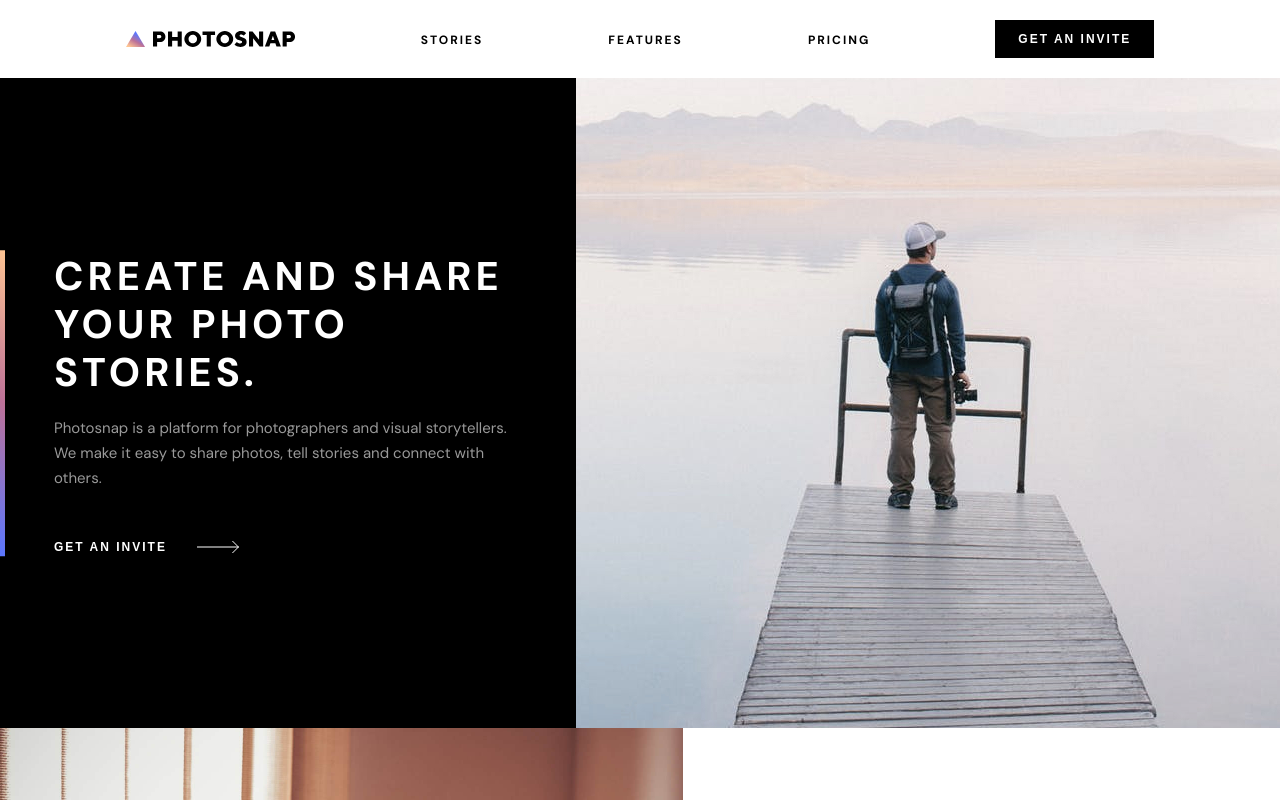
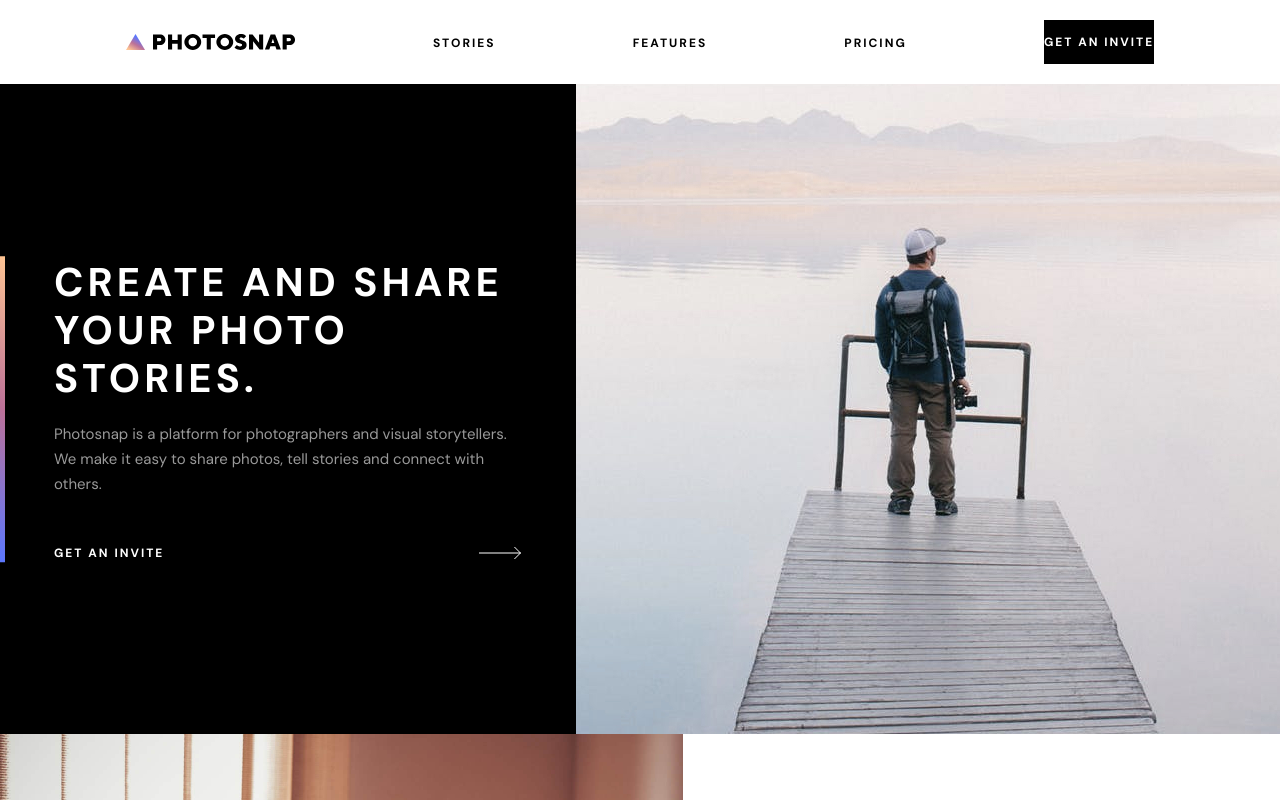
Before and after one commit to ding-09/photosnap, a React (Create React App) app: page / in a window 1280 px wide. Shown: the top 800 px of the page. Built offline with nearby package versions, Linux system fonts and the light colour scheme; the HTML template or start-up script is replaced by a standard one.

Commit message:
refactored Buttons.js

```diff
--- a/src/components/Header/index.styled.js
+++ b/src/components/Header/index.styled.js
@@ -96,7 +96,6 @@ export const StyledHeader = styled.header`
 
         a {
           font-size: 1.5rem;
-          color: #000;
         }
         button {
           padding: 1.4rem 0;
--- a/src/styles/Buttons.js
+++ b/src/styles/Buttons.js
@@ -1,14 +1,12 @@
 import styled from 'styled-components';
 import { ReactComponent as ArrowIcon } from '../assets/shared/desktop/arrow.svg';
 
-const StyledArrowButton = styled.button`
+const StyledArrowButton = styled.a`
   background-color: inherit;
   color: ${(props) => props.color};
   display: flex;
   align-items: center;
-  span {
-    margin-right: 3rem;
-  }
+  justify-content: space-between;
   svg {
     g {
       stroke: ${(props) => props.color};
@@ -16,19 +14,22 @@ const StyledArrowButton = styled.button`
   }
 `;
 
-export const ArrowButton = ({ innerText, color }) => {
+const StyledRectangleButton = styled.a`
+  background-color: ${(props) => props.backgroundColor};
+  color: ${(props) => (props.backgroundColor === '#000' ? '#fff' : '#000')};
+  padding: 1.4rem 0;
+  display: flex;
+  justify-content: center;
+`;
+
+export const ArrowButton = ({ innerText, textColor = '#fff' }) => {
   return (
-    <StyledArrowButton color={color}>
+    <StyledArrowButton color={textColor}>
       <span>{innerText}</span>
       <ArrowIcon />
     </StyledArrowButton>
   );
 };
-
-const StyledRectangleButton = styled.button`
-  background-color: ${(props) => props.backgroundColor};
-  color: ${(props) => (props.backgroundColor === '#000' ? '#fff' : '#000')};
-`;
 
 export const RectangleButton = ({ innerText, backgroundColor = '#000' }) => {
   return (
```
Also changed, not shown: 1 other file (tests, documents, lock files or other folders).
